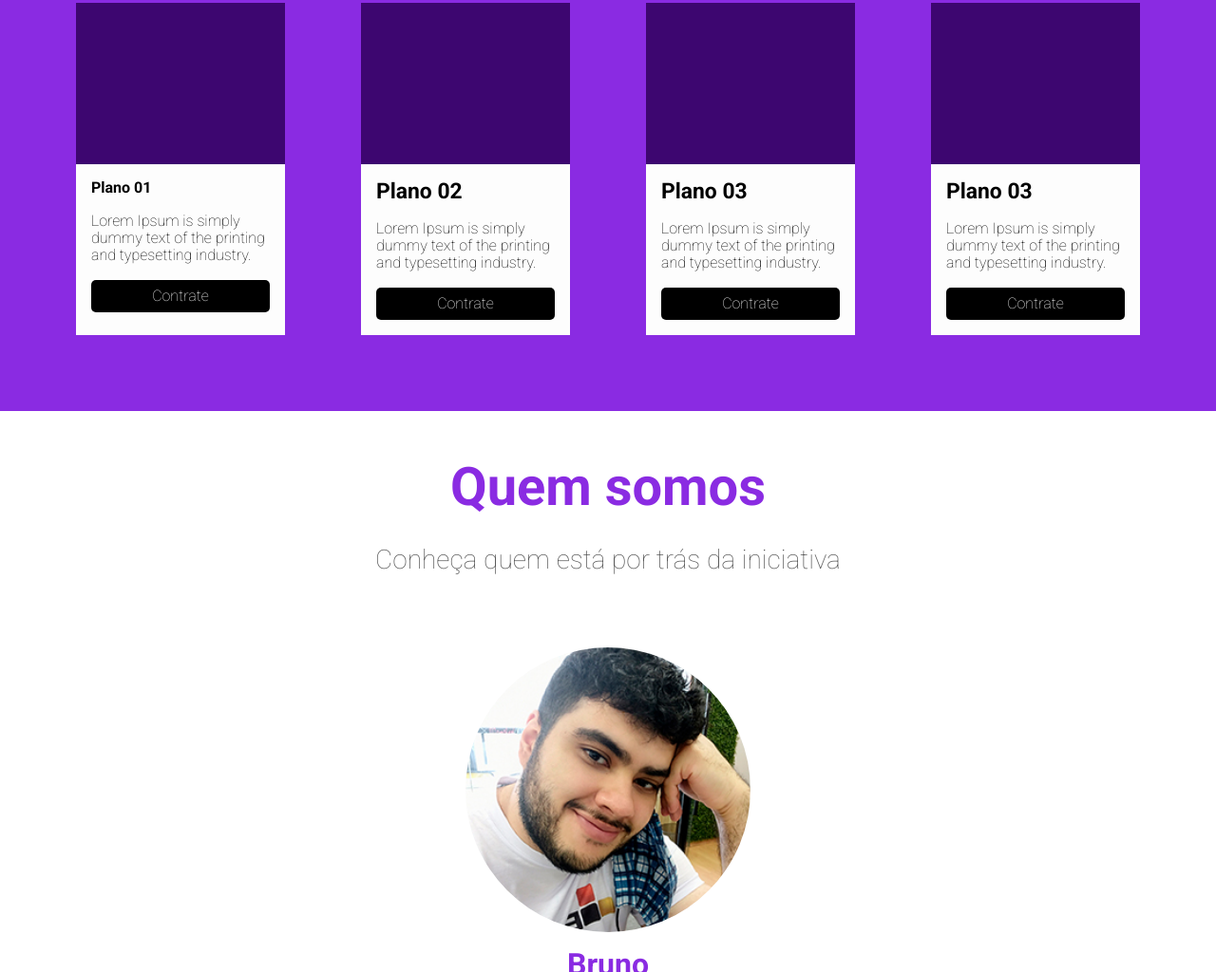
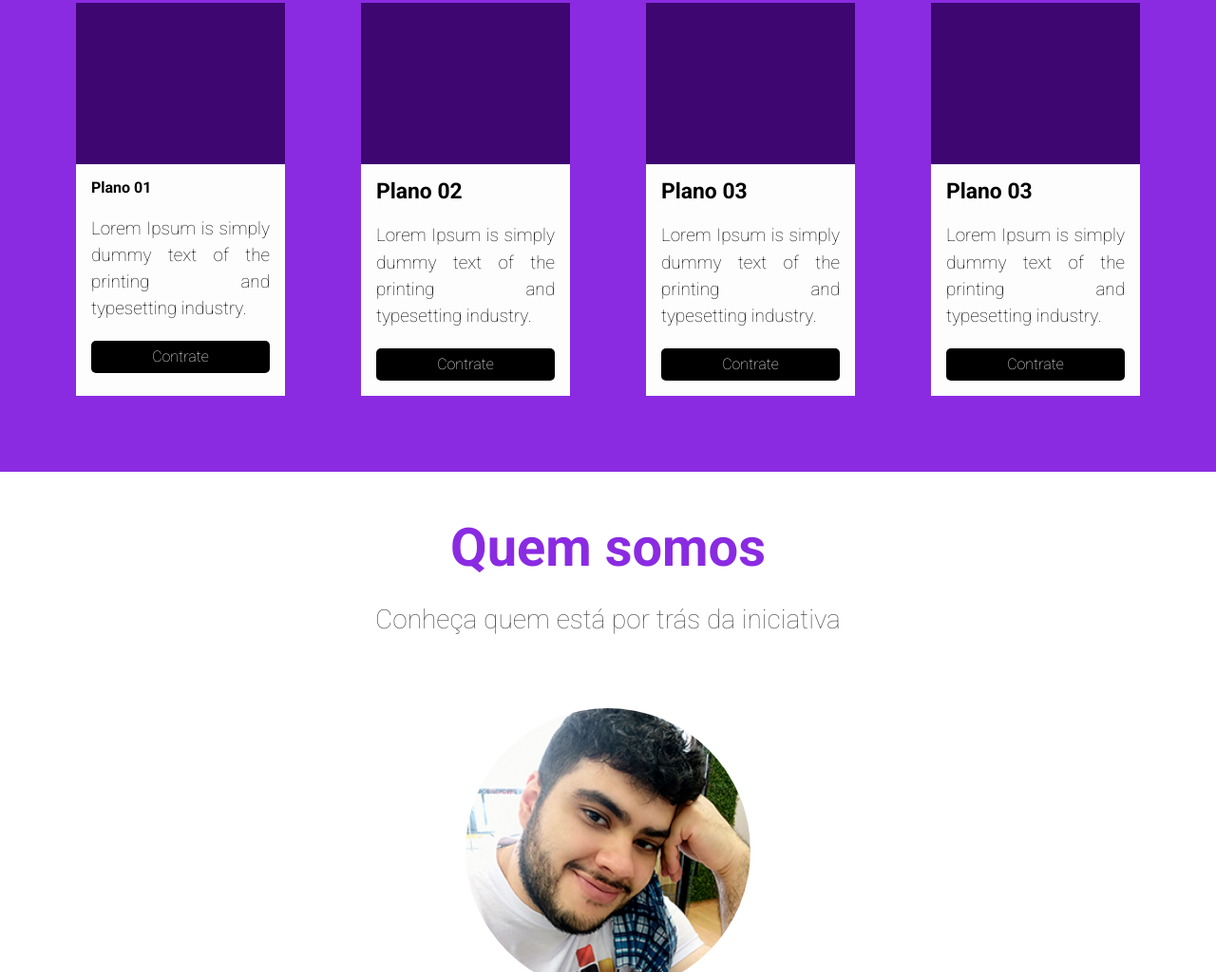
Before and after one commit to brunomazello/codemasters, a plain HTML site: page index.html in a window 1280 px wide. Shown: the part 1381-2405 px from the top of the page at 95% size. Drawn offline with Linux system fonts and the light colour scheme.

Commit message:
Update index.html

```diff
--- a/index.html
+++ b/index.html
@@ -11,7 +11,6 @@
     <title>CODEMASTERS - Desenvolvimento.</title>
     <link href="./assets/css/normalize.css" rel="stylesheet" />
     <link href="./assets/css/reset.css" rel="stylesheet" />
-    <link href="./assets/css/style.css" rel="stylesheet" />
     <link href="./assets/css/cabecalho.css" rel="stylesheet" />
     <link href="./assets/css/menu/menu-item.css" rel="stylesheet" />
     <link href="./assets/css/menu/menu-link.css" rel="stylesheet" />
@@ -26,7 +25,7 @@
     <link href="./assets/css/sobre/sobre-botao.css" rel="stylesheet" />
     <link href="./assets/css/planos/planos-botao.css" rel="stylesheet" />
     <link href="./assets/css/planos/planos-conteudo.css" rel="stylesheet" />
-    <link href="./assets/css/planos/plano-descricao.css" rel="stylesheet" />
+    <link href="./assets/css/planos/planos-descricao.css" rel="stylesheet" />
     <link href="./assets/css/planos/planos-imagem.css" rel="stylesheet" />
     <link href="./assets/css/planos/planos-titulo.css" rel="stylesheet" />
     <link href="./assets/css/planos/planos.css" rel="stylesheet" />
```
